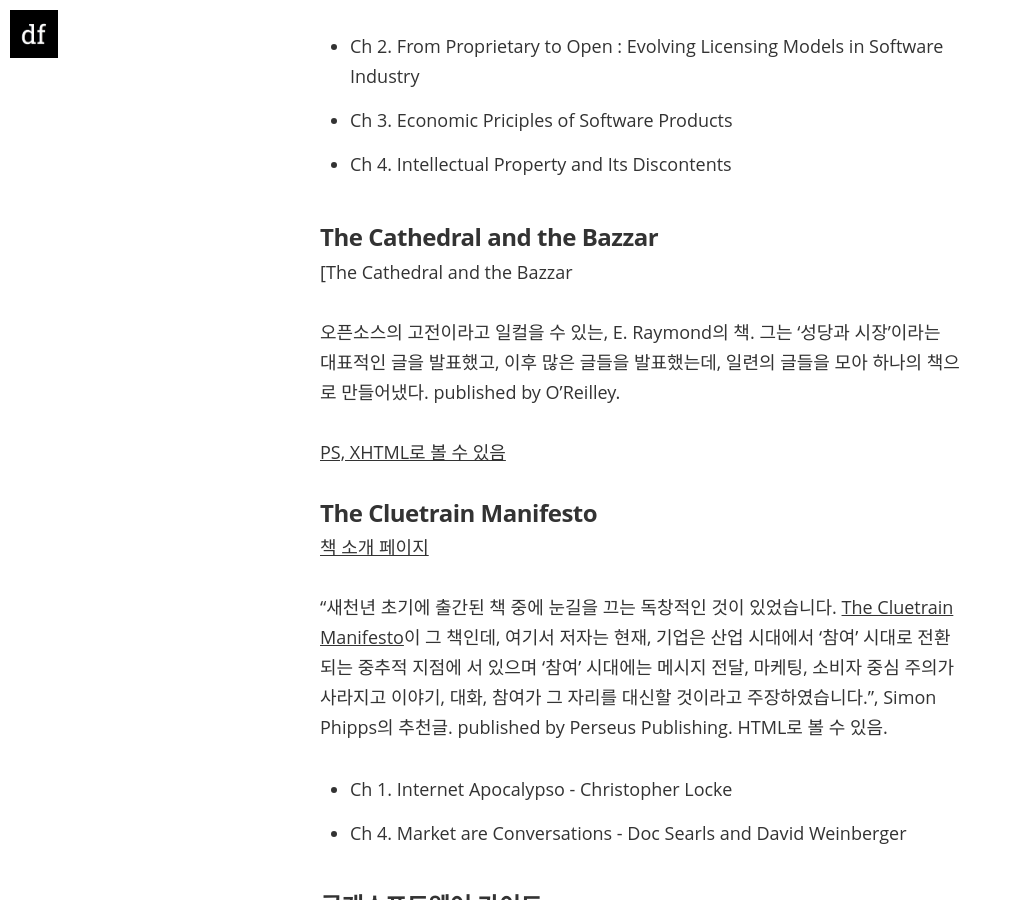
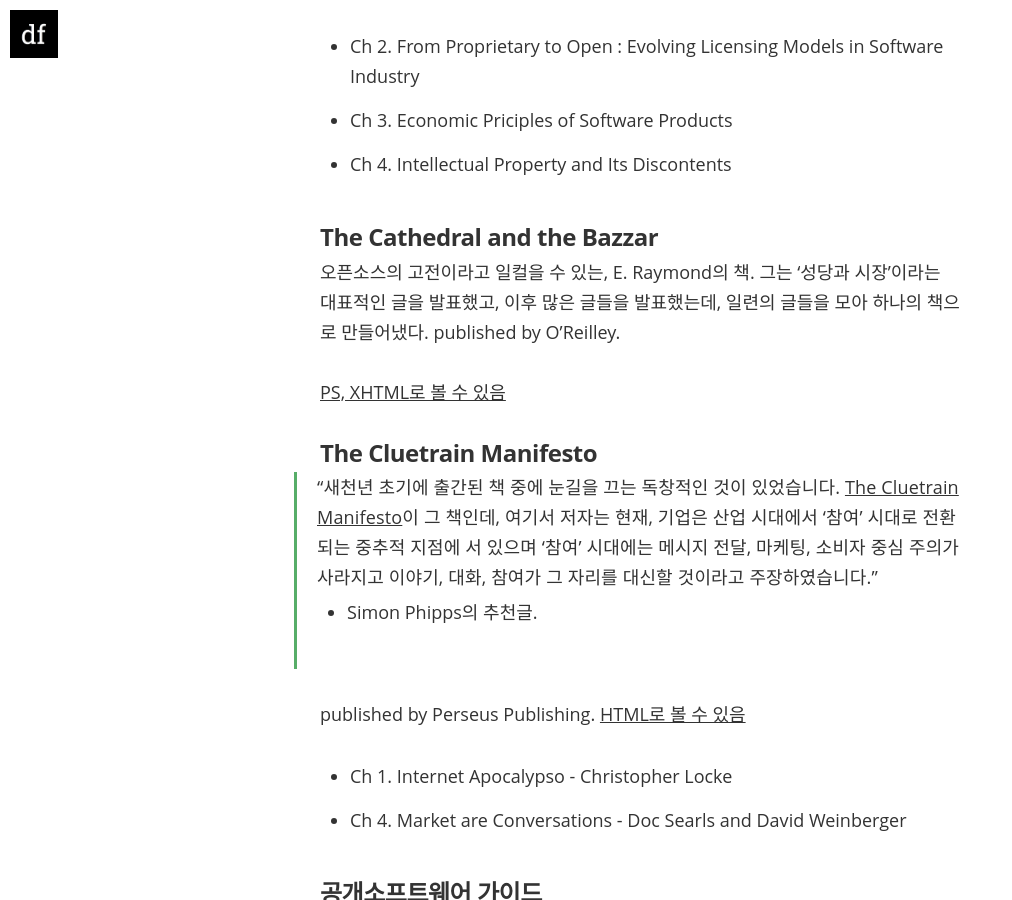
Before and after one commit to toracle/toracle.github.io, a Jekyll site: the page built from _posts/2006-05-20-오픈소스-스터디-구상.md, in a window 1280 px wide and 900 px high, scrolled down 3044 px. Shown: the whole window, without its empty margins (0-1012 px from the left). Built offline with Jekyll 4.4.1, drawn with Linux system fonts in a browser that asks for light colours; nearby versions of some CDN libraries; some web fonts are replaced; comment, search, counter and statistics services are not loaded.

Commit message:
modify format

```diff
--- a/_posts/2006-05-20-오픈소스-스터디-구상.md
+++ b/_posts/2006-05-20-오픈소스-스터디-구상.md
@@ -79,17 +79,16 @@
 
 ### The Cathedral and the Bazzar
 
-[The Cathedral and the Bazzar
-
 오픈소스의 고전이라고 일컬을 수 있는, E. Raymond의 책. 그는 '성당과 시장'이라는 대표적인 글을 발표했고, 이후 많은 글들을 발표했는데, 일련의 글들을 모아 하나의 책으로 만들어냈다. published by O'Reilley.
 
 [PS, XHTML로 볼 수 있음](http://catb.org/~esr/writings/cathedral-bazaar/)
 
 ### The Cluetrain Manifesto
 
-[책 소개 페이지](http://www.cluetrain.com/book/index.html)
+> "새천년 초기에 출간된 책 중에 눈길을 끄는 독창적인 것이 있었습니다. [The Cluetrain Manifesto](http://www.cluetrain.com/)이 그 책인데, 여기서 저자는 현재, 기업은 산업 시대에서 '참여' 시대로 전환되는 중추적 지점에 서 있으며 '참여' 시대에는 메시지 전달, 마케팅, 소비자 중심 주의가 사라지고 이야기, 대화, 참여가 그 자리를 대신할 것이라고 주장하였습니다."
+> - Simon Phipps의 추천글.
 
-"새천년 초기에 출간된 책 중에 눈길을 끄는 독창적인 것이 있었습니다. [The Cluetrain Manifesto](http://www.cluetrain.com/)이 그 책인데, 여기서 저자는 현재, 기업은 산업 시대에서 '참여' 시대로 전환되는 중추적 지점에 서 있으며 '참여' 시대에는 메시지 전달, 마케팅, 소비자 중심 주의가 사라지고 이야기, 대화, 참여가 그 자리를 대신할 것이라고 주장하였습니다.", Simon Phipps의 추천글. published by Perseus Publishing. HTML로 볼 수 있음.
+published by Perseus Publishing. [HTML로 볼 수 있음](http://www.cluetrain.com/book/index.html)
 
 * Ch 1. Internet Apocalypso - Christopher Locke
 * Ch 4. Market are Conversations - Doc Searls and David Weinberger
```
